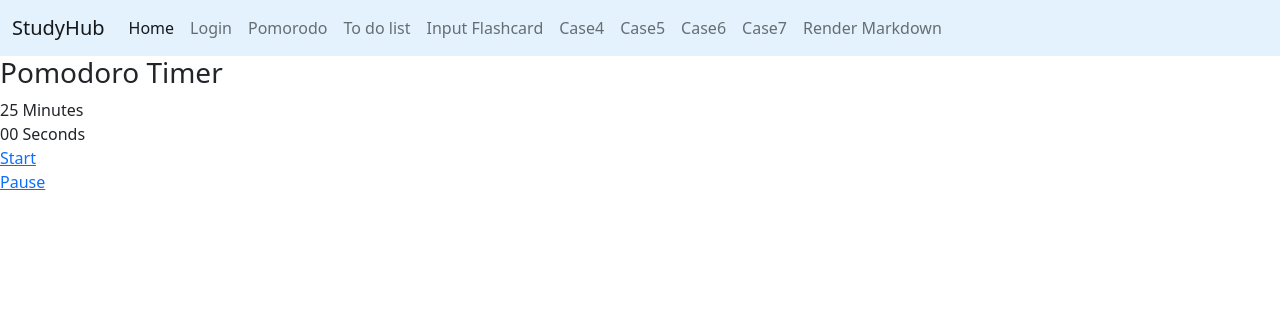
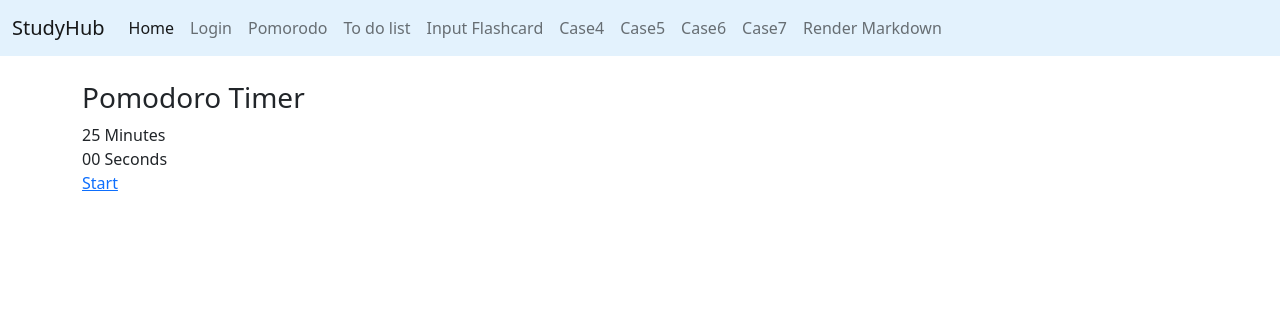
Before and after one commit to emthangtrung/milestone2-team6, a Flask app: page /pomorodo in a window 1280 px wide. Shown: the top 316 px of the page. Run offline with Flask 2, Linux system fonts and the light colour scheme; some libraries are stand-ins or nearby versions.

Commit message:
pomorodo time able to run

```diff
--- a/myapp/templates/pomorodo.html
+++ b/myapp/templates/pomorodo.html
@@ -1,17 +1,22 @@
 {% extends 'base.html' %}
 {% block content %}
+<div style="margin-top: 25px;" class="ui container">
+
+
+    <body>
+  <div>
     <div>
       <h3>Pomodoro Timer</h3>
 
       <div>
-      <div >
-        <span>25</span>
-        <span>Minutes</span>
+        <div>
+          <span class="l1-txt2 p-b-9 minutes">25</span>
+          <span class="s1-txt1 where1 p-l-35">Minutes</span>
         </div>
 
         <div>
-        <span>00</span>
-        <span>Seconds</span>
+          <span class="l1-txt2 p-b-9 seconds">00</span>
+          <span class="s1-txt1 where1 p-l-35">Seconds</span>
         </div>
       </div>
       <div class="flex-col-c wsize1 m-t-10 m-b-10 start-stop-area">
@@ -27,4 +32,21 @@
         </a>
       </div>
     </div>
+
+  <script src="{{ url_for('static', filename='vendor/jquery/jquery-3.2.1.min.js') }}"></script>
+
+  <script src="//ajax.googleapis.com/ajax/libs/jquery/1.9.1/jquery.min.js"></script>
+
+  <script>
+    $(".pause-area").hide();
+    var minutes = 25;
+    var seconds = 0;
+    var timerFlag = 0;
+    var pauseFlag = 0
+  </script>
+
+  <script src="{{ url_for('static', filename='js/main.js') }}"></script>
+
+</body>
+  </div>
 {% endblock %}
```
Lines whose indentation alone changed are shown as unchanged.
